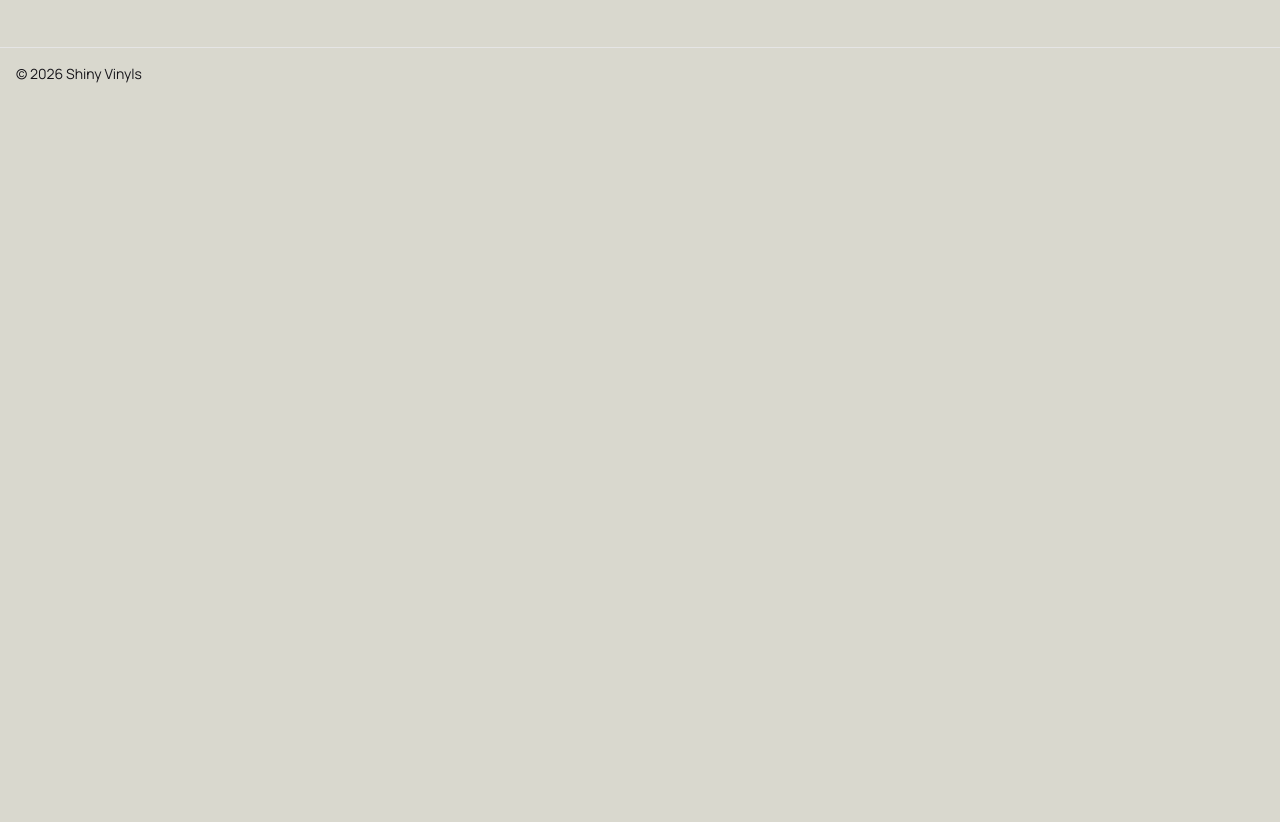
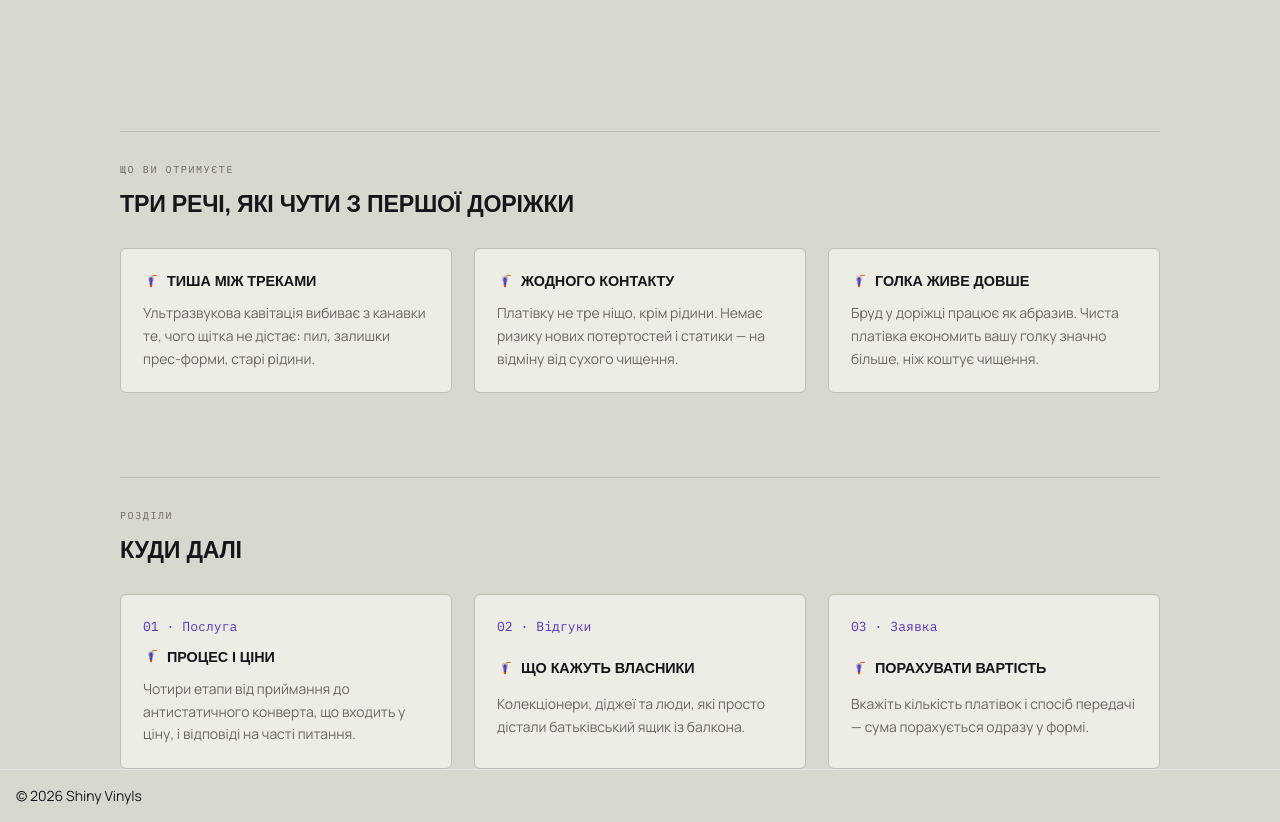
Before and after one commit to TolikSyedin/shiny-vinyls, a Next.js app: page / in a window 1280 px wide. Shown: the part 720-1542 px from the top of the page. Before the commit the page ends 820 px from the top, so only its background shows below. Built offline with nearby package versions, Linux system fonts and the light colour scheme; a web font is replaced by a local one.

Commit message:
Add homepage cards sections via a shared CardGridSection component

```diff
--- a/app/page.tsx
+++ b/app/page.tsx
@@ -1,5 +1,13 @@
+import { ExploreSection } from '@/components/home/explore-section'
+import { WhatYouGetSection } from '@/components/home/what-you-get-section'
 import { HeroSection } from '@/components/hero/hero-section'
 
 export default function Home() {
-  return <HeroSection />
+  return (
+    <main className="mx-auto max-w-[1120px] px-[clamp(16px,4vw,40px)]">
+      <HeroSection />
+      <WhatYouGetSection />
+      <ExploreSection />
+    </main>
+  )
 }
--- /dev/null
+++ b/components/common/card-grid-section.tsx
@@ -0,0 +1,65 @@
+import Link from 'next/link'
+import { NeedleIcon } from '@/components/icons'
+
+export type CardGridItem = {
+  href?: string
+  label?: string
+  title: string
+  note: string
+}
+
+const CARD_CLASS_NAME =
+  'grid gap-[10px] rounded-[6px] border border-[var(--rule)] bg-[var(--surface-2)] p-[22px] text-[var(--ink)] no-underline'
+
+function CardBody({ label, title, note }: Omit<CardGridItem, 'href'>) {
+  return (
+    <>
+      {label && (
+        <span className="font-[family-name:var(--f-mono)] text-[0.82rem] text-[var(--stamp)]">
+          {label}
+        </span>
+      )}
+      <h3 className="m-0 flex items-center gap-[8px] font-[family-name:var(--f-display)] text-[0.9rem] font-bold tracking-[-0.005em] uppercase">
+        <NeedleIcon />
+        {title}
+      </h3>
+      <p className="m-0 max-w-[56ch] text-[0.87rem] leading-[1.62] text-[var(--muted)]">
+        {note}
+      </p>
+    </>
+  )
+}
+
+export function CardGridSection({
+  eyebrow,
+  heading,
+  items,
+}: {
+  eyebrow: string
+  heading: string
+  items: CardGridItem[]
+}) {
+  return (
+    <section className="mt-[clamp(48px,7vw,84px)] border-t border-[var(--rule)] pt-[30px]">
+      <div className="mb-[10px] font-[family-name:var(--f-mono)] text-[10px] tracking-[0.16em] text-[var(--muted)] uppercase">
+        {eyebrow}
+      </div>
+      <h2 className="m-0 mb-[16px] font-[family-name:var(--f-display)] text-[clamp(1.05rem,2.4vw,1.45rem)] font-bold tracking-[-0.01em] uppercase">
+        {heading}
+      </h2>
+      <div className="mt-[26px] grid grid-cols-[repeat(auto-fit,minmax(250px,1fr))] gap-[clamp(14px,2vw,22px)]">
+        {items.map(({ href, label, title, note }) =>
+          href ? (
+            <Link key={title} href={href} className={CARD_CLASS_NAME}>
+              <CardBody label={label} title={title} note={note} />
+            </Link>
+          ) : (
+            <div key={title} className={CARD_CLASS_NAME}>
+              <CardBody label={label} title={title} note={note} />
+            </div>
+          ),
+        )}
+      </div>
+    </section>
+  )
+}
--- a/components/common/index.ts
+++ b/components/common/index.ts
@@ -1,2 +1,3 @@
+export { CardGridSection, type CardGridItem } from './card-grid-section'
 export { DiscMark, type DiscMarkColors } from './disc-mark'
 export { SvGlyph } from './sv-glyph'
--- a/components/hero/hero-section.tsx
+++ b/components/hero/hero-section.tsx
@@ -1,7 +1,6 @@
 'use client'
 
 import { useState } from 'react'
-import { NeedleIcon } from '@/components/icons'
 import { CtaLink } from '@/components/ui'
 import { VinylDisc } from './vinyl-disc'
 
@@ -9,7 +8,6 @@ export function HeroSection() {
   const [isTouched, setIsTouched] = useState(false)
 
   return (
-    <main className="mx-auto max-w-[1120px] px-[clamp(16px,4vw,40px)]">
     <section className="grid grid-cols-[repeat(auto-fit,minmax(320px,1fr))] items-center gap-[clamp(28px,5vw,56px)] py-[clamp(44px,7vw,88px)]">
       <div className="grid justify-items-start gap-[22px]">
         <h1>
@@ -23,10 +21,7 @@ export function HeroSection() {
           звуку.
         </p>
         <div className="flex flex-wrap items-center gap-[14px]">
-            <CtaLink href="/request">
-              <NeedleIcon />
-              Здати платівки
-            </CtaLink>
+          <CtaLink href="/request">Здати платівки</CtaLink>
           <CtaLink href="/how-it-works" variant="ghost">
             Як це працює
           </CtaLink>
@@ -44,6 +39,5 @@ export function HeroSection() {
         </p>
       </div>
     </section>
-    </main>
   )
 }
--- /dev/null
+++ b/components/home/explore-section.tsx
@@ -0,0 +1,26 @@
+import { CardGridSection, type CardGridItem } from '@/components/common'
+
+const ITEMS: CardGridItem[] = [
+  {
+    href: '/how-it-works',
+    label: '01 · Послуга',
+    title: 'Процес і ціни',
+    note: 'Чотири етапи від приймання до антистатичного конверта, що входить у ціну, і відповіді на часті питання.',
+  },
+  {
+    href: '/reviews',
+    label: '02 · Відгуки',
+    title: 'Що кажуть власники',
+    note: 'Колекціонери, діджеї та люди, які просто дістали батьківський ящик із балкона.',
+  },
+  {
+    href: '/request',
+    label: '03 · Заявка',
+    title: 'Порахувати вартість',
+    note: 'Вкажіть кількість платівок і спосіб передачі — сума порахується одразу у формі.',
+  },
+]
+
+export function ExploreSection() {
+  return <CardGridSection eyebrow="Розділи" heading="Куди далі" items={ITEMS} />
+}
--- /dev/null
+++ b/components/home/what-you-get-section.tsx
@@ -0,0 +1,26 @@
+import { CardGridSection, type CardGridItem } from '@/components/common'
+
+const ITEMS: CardGridItem[] = [
+  {
+    title: 'Тиша між треками',
+    note: 'Ультразвукова кавітація вибиває з канавки те, чого щітка не дістає: пил, залишки прес-форми, старі рідини.',
+  },
+  {
+    title: 'Жодного контакту',
+    note: 'Платівку не тре ніщо, крім рідини. Немає ризику нових потертостей і статики — на відміну від сухого чищення.',
+  },
+  {
+    title: 'Голка живе довше',
+    note: 'Бруд у доріжці працює як абразив. Чиста платівка економить вашу голку значно більше, ніж коштує чищення.',
+  },
+]
+
+export function WhatYouGetSection() {
+  return (
+    <CardGridSection
+      eyebrow="Що ви отримуєте"
+      heading="Три речі, які чути з першої доріжки"
+      items={ITEMS}
+    />
+  )
+}
```
Lines whose indentation alone changed are shown as unchanged.
